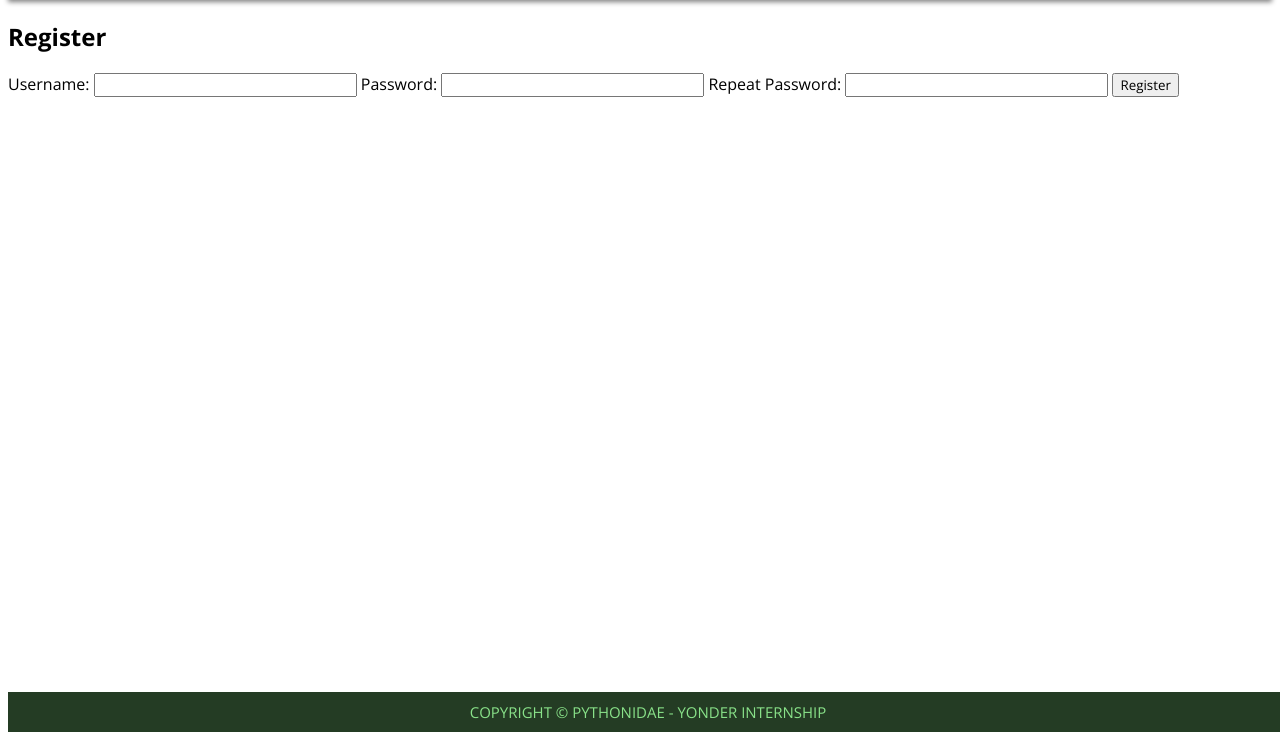
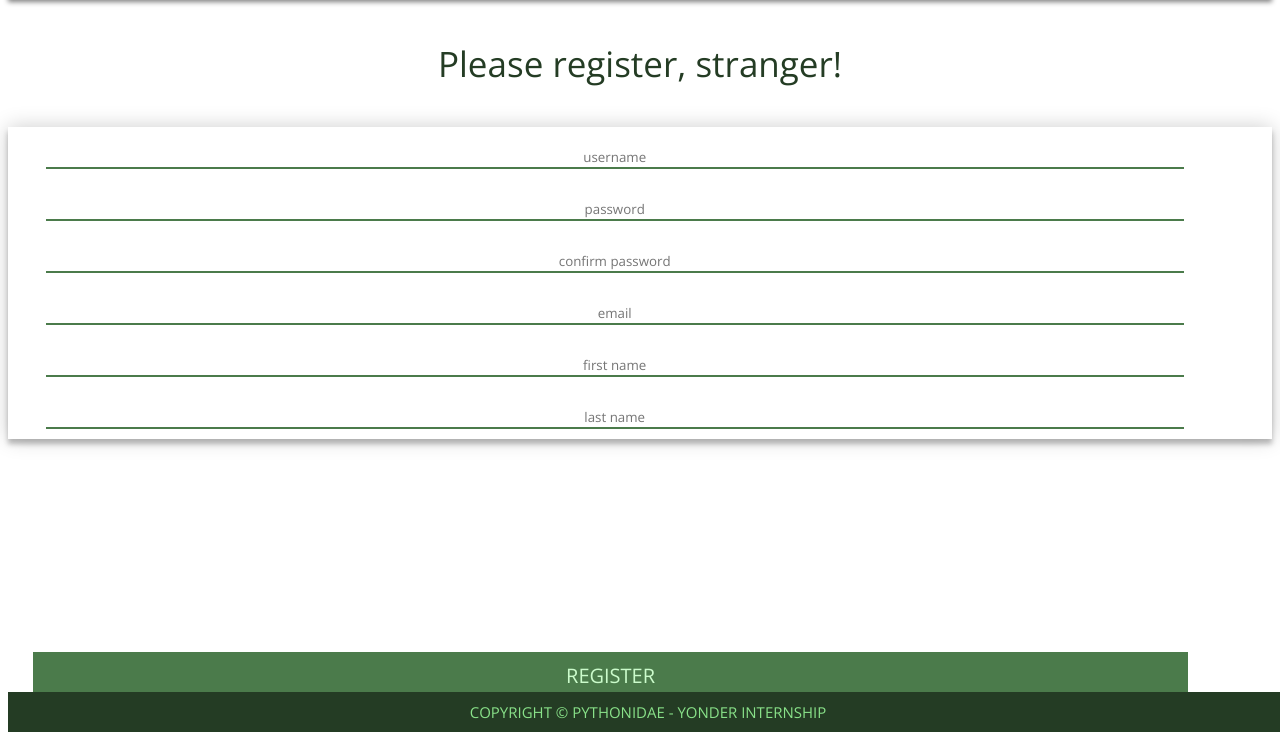
Before and after one commit to Ale282313/Meatballs-Game, a Flask app: page /auth/register in a window 1280 px wide. Shown: the part 68-800 px from the top of the page. Run offline with Flask 2, Linux system fonts and the light colour scheme.

Commit message:
register functionality added - some fixes needed

```diff
--- a/app/auth/forms.py
+++ b/app/auth/forms.py
@@ -1,27 +1,46 @@
 from flask_wtf import Form
 from wtforms import StringField, PasswordField
-from wtforms.validators import DataRequired, Length, EqualTo
+from wtforms.validators import DataRequired, Length, EqualTo, Regexp
 
 
 class RegisterForm(Form):
     username = StringField('Username:', validators=[
-        DataRequired(),
-        Length(min=4, max=25)
+        DataRequired(message="Username required."),
+        Length(min=4, max=25,message="Sorry, not long enough...")
     ])
 
     password = PasswordField('Password:', validators=[
-        DataRequired(),
-        EqualTo('confirm')
+        DataRequired(message="Password required."),
+        EqualTo('confirm',message="Passwords must match.")
     ])
 
-    confirm = PasswordField('Repeat Password:')
+    confirm = PasswordField('Repeat Password:', validators=[
+        DataRequired(message="Password confirmation required.")
+    ])
+
+    email = StringField('Email:', validators=[
+        DataRequired(message="Email required."),
+        Length(min=4, max=25, message="Sorry, not long enough..."),
+        Regexp('^[a-zA-Z0-9_.+-]+@[a-zA-Z0-9-]+\.[a-zA-Z0-9-.]+$',message="This doesn't look like an e-mail...")
+    ])
+
+    first_name = StringField('First Name:', validators=[
+        DataRequired(message="First name required."),
+        Length(min=2, max=25,message="Sorry, not long enough...")
+    ])
+
+    last_name = StringField('Last Name:', validators=[
+        DataRequired(message="Last name required."),
+        Length(min=2, max=25,message="Sorry, not long enough...")
+    ])
+
 
 class LoginForm(Form):
     username = StringField('Username:', validators=[
-        DataRequired(),
-        Length(min=4, max=25)
+        DataRequired(message="Username required."),
+        Length(min=4, max=25,message="Sorry, not long enough...")
     ])
 
     password = PasswordField('Password:', validators=[
-        DataRequired(),
+        DataRequired(message="Password required."),
     ])
--- a/app/auth/views.py
+++ b/app/auth/views.py
@@ -1,6 +1,7 @@
-from flask import Blueprint, render_template, redirect, url_for
+from flask import Blueprint, render_template, redirect, url_for, flash
 from flask_login import login_user, logout_user, login_required
 from models import User
+from sqlalchemy import exc
 from .forms import LoginForm, RegisterForm
 from .. import db, bcrypt
 
@@ -15,11 +16,22 @@ def register():
         pw_hash = bcrypt.generate_password_hash(form.password.data)
         new_user = User(
             form.username.data,
-            pw_hash
+            pw_hash,
+            form.email.data,
+            form.first_name.data,
+            form.last_name.data
         )
-        db.session.add(new_user)
-        db.session.commit()
+        try:
+            db.session.add(new_user)
+            db.session.commit()
+        except exc.IntegrityError as e:
+            return render_template('auth/register.html',
+                           title="Register",
+                           form=form,
+                           used_username=True)
+
         return redirect(url_for('.login'))
+
 
     return render_template('auth/register.html',
                            title="Register",
@@ -48,5 +60,5 @@ def login():
 @login_required
 def logout():
     logout_user()
-    return render_template('index.html',
+    return render_template('main/index.html',
                            message=True)
--- /dev/null
+++ b/app/static/css/register.css
@@ -0,0 +1,35 @@
+.register-form {
+    box-shadow: 0 0 20px 0 rgba(0, 0, 0, 0.2), 0 5px 5px 0 rgba(0, 0, 0, 0.24);
+    margin-bottom: 20px;
+}
+
+.register-form input {
+    margin: 20px 3% 10px 3%;
+    outline: none;
+    border: none;
+    width: 90%;
+    border-bottom: 2px solid #4B7B4B;
+    color: #243C24;
+    text-align: center;
+}
+
+.btn-register {
+    width: 95% !important;
+    bottom: 15px;
+    margin: 0 1% 0 1%;
+    position: absolute;
+}
+
+.btn-register:active {
+    margin: 4px 2% 8px 1%;
+    border-color: #3E6F3E;
+}
+
+.last {
+    margin-bottom: 100px;
+}
+
+.register-error {
+    margin-right: 50%;
+    display: block;
+}
--- a/app/static/css/style.css
+++ b/app/static/css/style.css
@@ -34,14 +34,12 @@
     outline: none;
 }
 
-
 .btn-main:hover{
-
     background: #3E6F3E;
 }
 
 .btn-main:active{
-    position: absolute;
+    position: relative;
     top: 3px;
     border-color: #3E6F3E;
     height: 47px;
--- a/app/templates/auth/register.html
+++ b/app/templates/auth/register.html
@@ -1,31 +1,60 @@
 {% extends "base.html" %}
+{% block imports %}
+    <link rel="stylesheet" type="text/css" href="../static/css/register.css">
+    <link rel="stylesheet" href="../static/vendors/css/animate.min.css">
+{% endblock %}
 {% block content %}
-<section>
-    <h2>Register</h2>
+<section class="col-md-12">
+    <div class="row">
+        <h1 class="title">Please register, stranger!</h1>
+    </div>
 
-    <form method="post" action="{{ url_for('auth.register') }}">
-        {{ form.hidden_tag() }}
+    <div class="row">
+        <form class="register-form col-md-6 cold-md col-md-offset-3 container-fluid" method="post" action="{{ url_for('auth.register') }}">
+            {{ form.hidden_tag() }}
 
-        {{ form.username.label }}
-        {{ form.username(size=30) }}
-        {% for error in form.username.errors %}
-            <li>{{ error }}</li>
-        {% endfor %}
+            <div class="col-md-6">
+            {{ form.username(size=40, placeholder="username") }}
+             {% for error in form.username.errors %}
+                <span class="field-error register-error">{{ error }}</span>
+            {% endfor %}
+            {% if used_username==True %}
+                <span class="field-error register-error">Username already used.</span>
+            {% endif %}
 
-        {{ form.password.label }}
-        {{ form.password(size=30) }}
-        {% for error in form.password.errors %}
-            <li>{{ error }}</li>
-        {% endfor %}
+            {{ form.password(size=40, placeholder="password") }}
+             {% for error in form.password.errors %}
+                <span class="field-error register-error">{{ error }}</span>
+            {% endfor %}
 
-        {{ form.confirm.label }}
-        {{ form.confirm(size=30) }}
-        {% for error in form.confirm.errors %}
-            <li>{{ error }}</li>
-        {% endfor %}
+            {{ form.confirm(size=40, placeholder="confirm password") }}
+             {% for error in form.confirm.errors %}
+                <span class="field-error register-error">{{ error }}</span>
+            {% endfor %}
+            </div>
 
-        <button type="submit">Register</button>
-    </form>
+            <div class="col-md-6 last">
+            {{ form.email(size=40, placeholder="email") }}
+             {% for error in form.email.errors %}
+                <span class="field-error register-error">{{ error }}</span>
+            {% endfor %}
 
+            {{ form.first_name(size=40, placeholder="first name") }}
+             {% for error in form.first_name.errors %}
+                <span class="field-error register-error">{{ error }}</span>
+            {% endfor %}
+
+
+            {{ form.last_name(size=40, placeholder="last name") }}
+             {% for error in form.last_name.errors %}
+                <span class="field-error register-error">{{ error }}</span>
+            {% endfor %}
+            </div>
+
+            <div class="btn-register">
+                <button class="btn-main btn-register" type="submit">Register</button>
+            </div>
+        </form>
+    </div>
 </section>
 {% endblock %}
```
Also changed, not shown: app/static/css/login.css (+6 -1 lines), app/templates/auth/login.html (+10 -6 lines).
